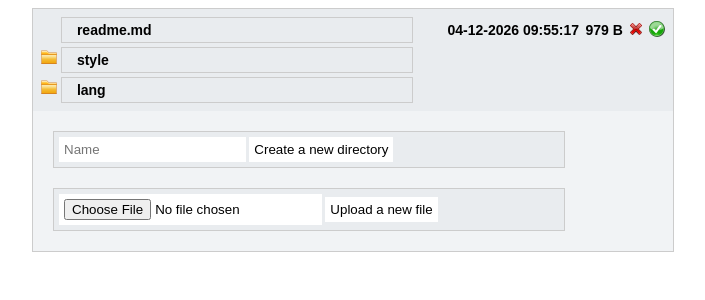
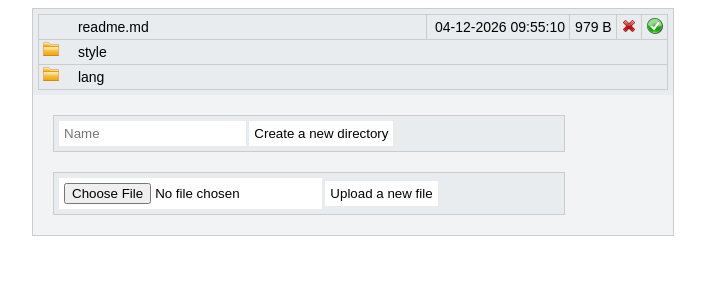
Before and after one commit to codersclub/filemanager, a PHP site: page / in a window 1280 px wide. Shown: the top 300 px of the page, without its empty margins (287-992 px from the left). Run offline with PHP 8.4, Linux system fonts and the light colour scheme.

Commit message:
Fix some styles

```diff
--- a/style/style.css
+++ b/style/style.css
@@ -4,17 +4,32 @@
 	width: 640px;
 	background: #F1F3F5;
 	font-family: Arial, Helvetica, sans-serif;
+/*
 	font-weight:bold;
+*/
 	font-size : 12px;
 }
 
+table {
+	margin: 0;
+	padding: 0;
+	border-spacing: 0;
+	border-collapse: collapse;
+}
+th, td {
+	margin: 0;
+	padding: 0 4px;
+	border: 1px solid #ccc;
+}
 form {
 	margin: 20px;
 	border: 1px solid #cccccc;
 	width: 500px;
 	background: #E9ECEF;
 	font-family: Arial, Helvetica, sans-serif;
+/*
 	font-weight: bold;
+*/
 	font-size : 12px;
 	padding:5px;
 }
@@ -22,7 +37,9 @@ form {
 #result {
 	background: #E9ECEF;
 	font-family: Arial, Helvetica, sans-serif;
+/*
 	font-weight: bold;
+*/
 	font-size : 14px;
 	padding:5px;
 	margin-bottom:10px;
@@ -32,7 +49,6 @@ a {
 	color: #000;
 	text-decoration: none;
 	padding: 4px 15px;
-	border: 1px solid #ccc;
 	display: inline-block;
 	min-width: 320px;
 }
```
